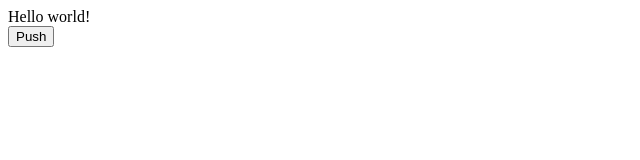
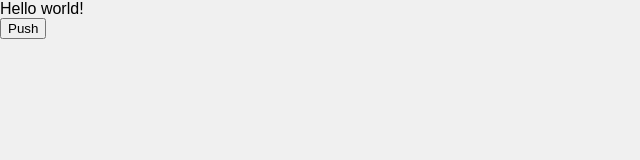
Before and after one commit to maksbezrodnyi/demo, a plain HTML site: page index.html in a window 1280 px wide. Shown: the whole page, without its empty margins (0-640 px from the left). Drawn offline with Linux system fonts and the light colour scheme.

Commit message:
added index.css

```diff
--- /dev/null
+++ b/index.css
@@ -0,0 +1,6 @@
+body {
+    background-color: #f0f0f0;
+    font-family: Arial, sans-serif;
+    margin: 0;
+    padding: 0;
+}
--- a/index.html
+++ b/index.html
@@ -4,6 +4,7 @@
     <meta charset="UTF-8" />
     <meta name="viewport" content="width=device-width, initial-scale=1.0" />
     <title>Document</title>
+    <link rel="stylesheet" href="index.css" />
   </head>
   <body>
     <div>Hello world!</div>
```
